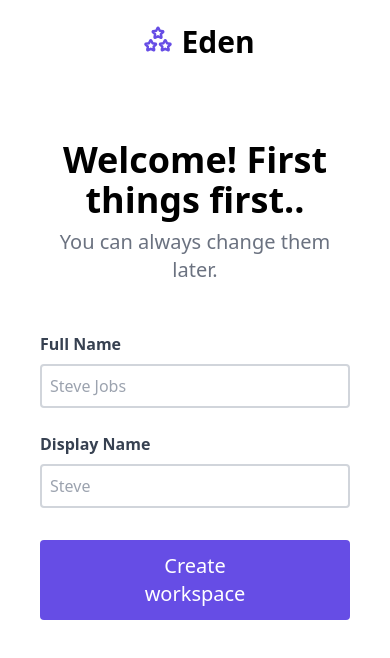
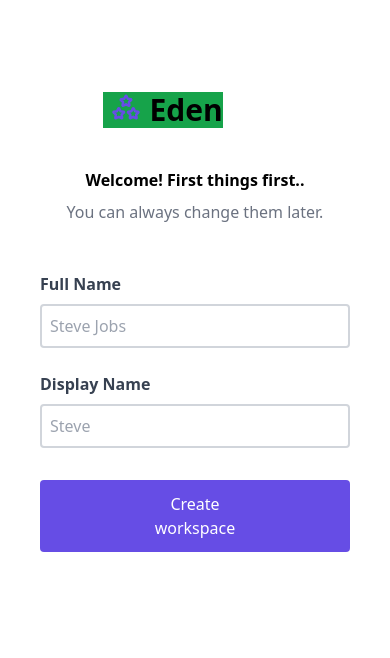
Before and after one commit to VanshSh/cutshortassignment, a React (Create React App) app: page / in a window 390 px wide. Shown: the top 658 px of the page. Built offline with nearby package versions, Linux system fonts and the light colour scheme.

Commit message:
style: :lipstick:

```diff
--- a/src/App.js
+++ b/src/App.js
@@ -7,7 +7,7 @@ import Congratulation from './pages/Congratulation'
 
 function App() {
     return (
-        <div className='flex flex-col h-[80vh]  justify-center items-center  '>
+        <div className='flex flex-col h-[80vh]   justify-center items-center  '>
             <Header />
             <BrowserRouter>
                 <Routes>
--- a/src/components/Button.js
+++ b/src/components/Button.js
@@ -6,7 +6,7 @@ const Button = ({ title, path }) => {
     return (
         <button
             onClick={() => navigate(path)}
-            className='bg-[#664de5] text-white text-xl
+            className='bg-[#664de5] text-white lg:text-xl
          px-24 rounded cursor-pointer my-8 py-3 items-center justify-center flex'
         >
             {title}
--- a/src/components/Header.js
+++ b/src/components/Header.js
@@ -3,7 +3,7 @@ import { TbStars } from 'react-icons/tb'
 
 const Header = () => {
     return (
-        <header className='mb-20'>
+        <header className='mb-10 mr-16 bg-green-600 lg:bg-red-500   '>
             <h1 className='flex font-bold  text-3xl '>
                 <TbStars className='text-[#664de5] mx-2 ' />
                 Eden
@@ -13,3 +13,5 @@ const Header = () => {
 }
 
 export default Header
+
+//   <header className='mb-10 mr-16 bg-green-600 lg:bg-red-500 md:bg-fuchsia-500 sm:bg-blue-500  '>
--- a/src/components/Headline.js
+++ b/src/components/Headline.js
@@ -3,8 +3,8 @@ import React from 'react'
 const Headline = ({ mainHeading, subHeading }) => {
     return (
         <main className='text-center mb-10'>
-            <h1 className='text-4xl font-bold '>{mainHeading}</h1>
-            <h4 className='mt-2 text-xl text-gray-500'>{subHeading}</h4>
+            <h1 className='lg:text-4xl font-bold '>{mainHeading}</h1>
+            <h4 className='mt-2 lg:text-xl text-gray-500'>{subHeading}</h4>
         </main>
     )
 }
```
